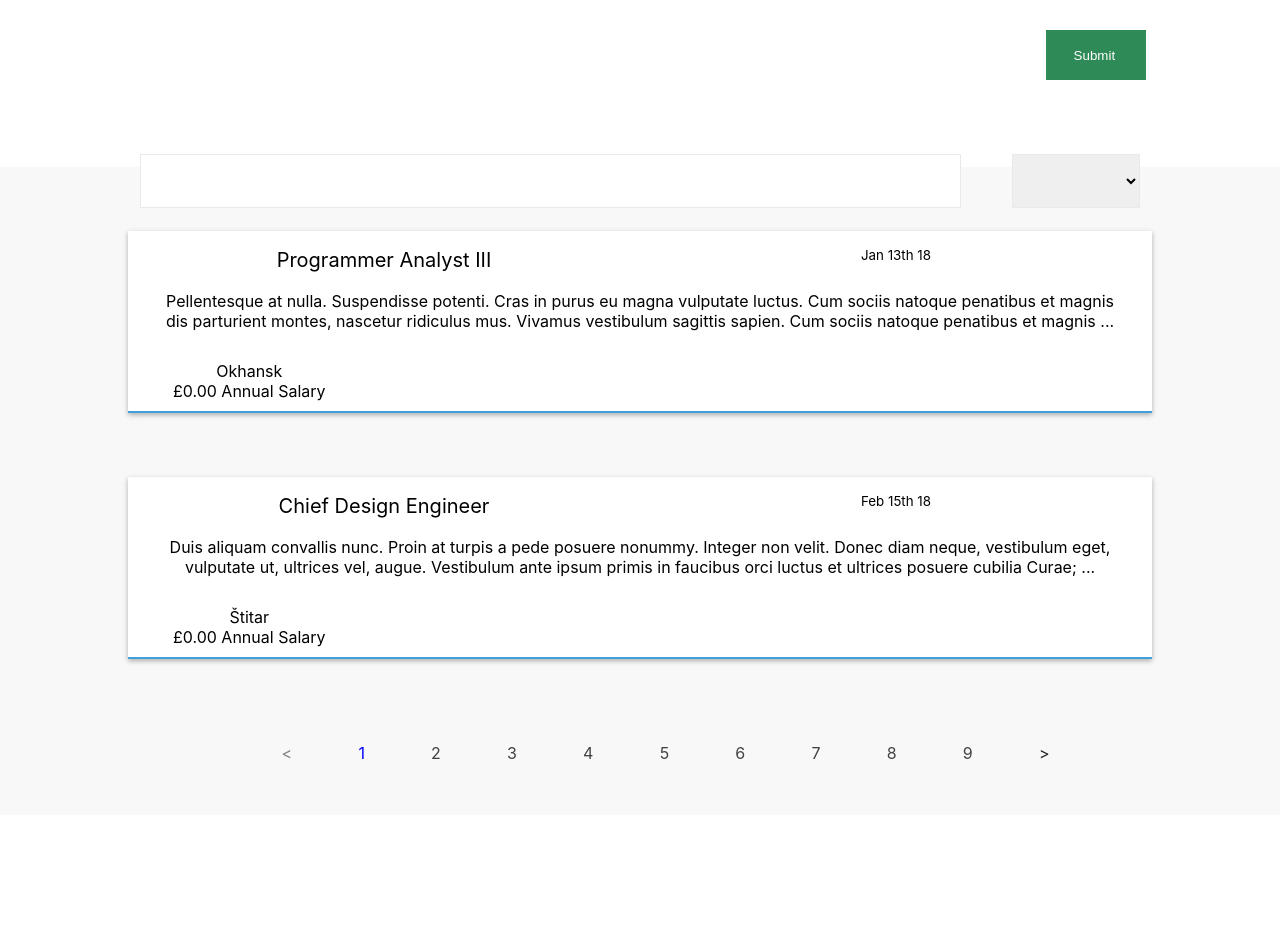
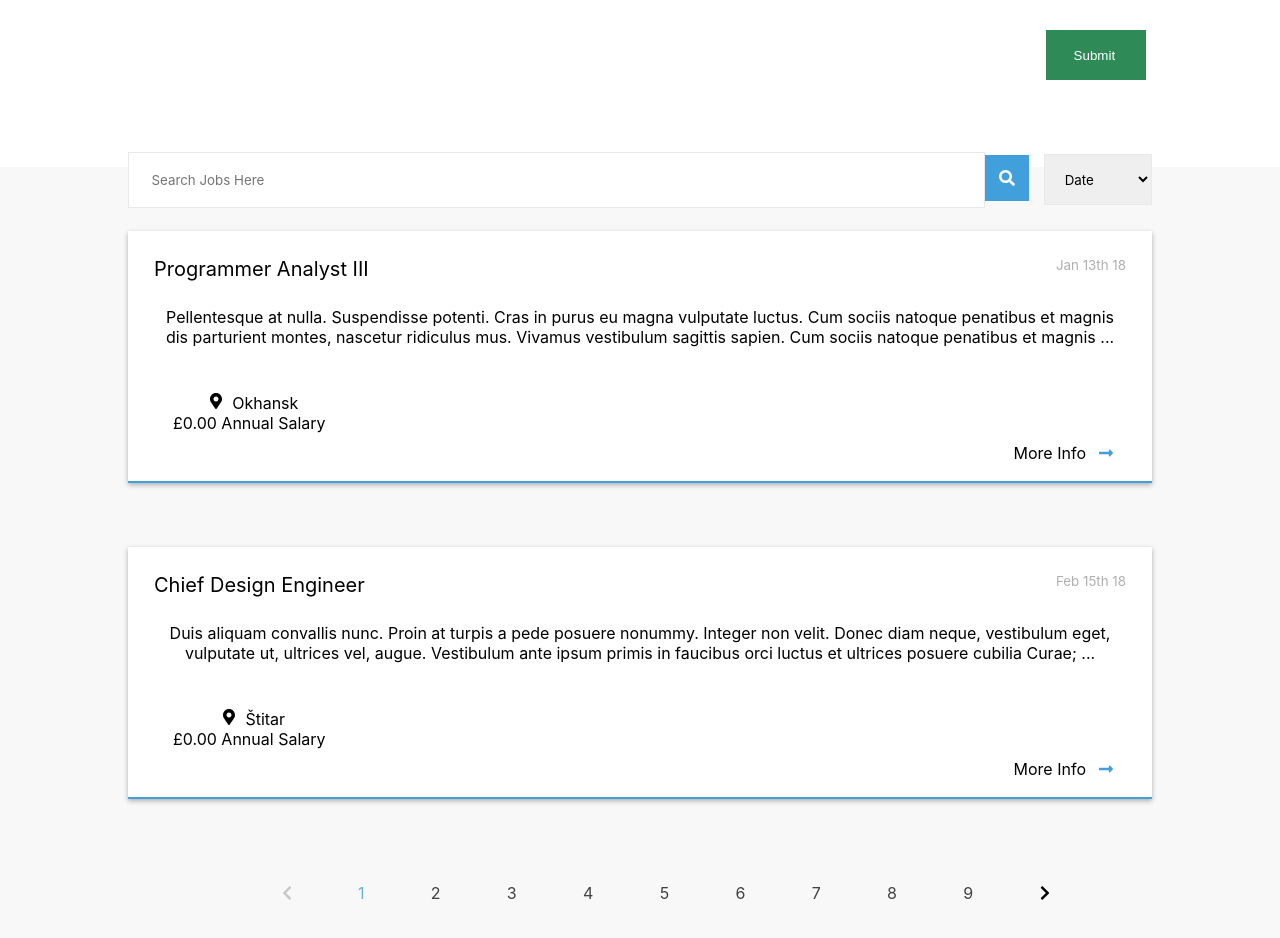
Before and after one commit to GeorgeWL/react-itc-test, a React (Create React App) app: page / in a window 1280 px wide. Shown: the part 722-1660 px from the top of the page. Before the commit the page ends 1557 px from the top, so only its background shows below. Built offline with nearby package versions, Linux system fonts and the light colour scheme.

Commit message:
add icons. change search to have icon. add read more

```diff
--- a/package.json
+++ b/package.json
@@ -3,6 +3,9 @@
   "version": "0.1.0",
   "private": true,
   "dependencies": {
+    "@fortawesome/fontawesome-svg-core": "^1.2.15",
+    "@fortawesome/free-solid-svg-icons": "^5.7.2",
+    "@fortawesome/react-fontawesome": "^0.1.4",
     "classnames": "^2.2.6",
     "formik": "^1.5.0",
     "fuse.js": "^3.4.2",
--- a/src/App.sass
+++ b/src/App.sass
@@ -14,12 +14,14 @@ main
   h2
     font-weight: normal
     font-size: 1.25em
-  input,textarea, select
+  input,textarea,select
     border: 1px solid #e9e9e9
     padding: 2.5%
     margin: 2% 0
     font-family: -apple-system, BlinkMacSystemFont, 'Segoe UI', Roboto, Oxygen, Ubuntu, Cantarell, 'Open Sans', 'Helvetica Neue', sans-serif
-
+  select
+    height: fit-content
+    padding: 1.5%
 .App-header
   margin: 0 !important
   width: 100%
--- a/src/components/Pagination.js
+++ b/src/components/Pagination.js
@@ -3,7 +3,8 @@ import ClassNames from 'classnames'
 import Styles from './css/Pagination.module.sass';
 import PropTypes from 'prop-types';
 import _ from 'lodash';
-
+import {FontAwesomeIcon} from '@fortawesome/react-fontawesome'
+import {faChevronRight, faChevronLeft} from '@fortawesome/free-solid-svg-icons'
 class Pagination extends Component {
 
     render(props) {
@@ -28,7 +29,7 @@ class Pagination extends Component {
                         onClick={onPrev}
                         className={ClassNames(Styles.btn, !enablePrev ? Styles.disabled : null)}
                     >
-                        &lt;
+                        <FontAwesomeIcon icon={faChevronLeft}/>
                     </div>
                     {
                         _.times(totalPageCount, index => {
@@ -46,7 +47,7 @@ class Pagination extends Component {
                         onClick={onNext}
                         className={ClassNames(Styles.btn, !enableNext ? Styles.disabled : null)}
                     >
-                        &gt;
+                        <FontAwesomeIcon icon={faChevronRight}/>
                     </div>
                 </div>
             </div>
--- a/src/components/SearchInput.js
+++ b/src/components/SearchInput.js
@@ -1,8 +1,9 @@
 import React, { Component } from 'react';
 import ClassNames from 'classnames'
 import PropTypes from 'prop-types';
-// import _ from 'lodash';
-
+import Styles from './css/SearchInput.module.sass';
+import { FontAwesomeIcon } from '@fortawesome/react-fontawesome'
+import { faSearch } from '@fortawesome/free-solid-svg-icons'
 class SearchInput extends Component {
 
     onChange = (evt) => {
@@ -15,11 +16,21 @@ class SearchInput extends Component {
             className
         } = this.props;
         return (
-            <input
-                className={ClassNames(className)}
-                value={value}
-                onChange={this.onChange}
-            />
+            <div
+                className={Styles.container}
+            >
+                <input
+                    className={ClassNames(className)}
+                    value={value}
+                    placeholder={'Search Jobs Here'}
+                    onChange={this.onChange}
+                />
+                <div
+                    className={Styles.btn}
+                >
+                    <FontAwesomeIcon icon={faSearch} />
+                </div>
+            </div>
         )
     }
 }
--- a/src/components/VacancyItem.js
+++ b/src/components/VacancyItem.js
@@ -4,7 +4,8 @@ import Styles from './css/VacancyItem.module.sass';
 import PropTypes from 'prop-types';
 import _ from 'lodash';
 import moment from 'moment';
-
+import { FontAwesomeIcon } from '@fortawesome/react-fontawesome';
+import { faMapMarkerAlt, faLongArrowAltRight } from '@fortawesome/free-solid-svg-icons'
 class VacancyItem extends Component {
 
     render(props) {
@@ -31,15 +32,22 @@ class VacancyItem extends Component {
                 <div
                     className={Styles.footer}
                 >
-                    <div>
-                        {
-                            //feather icon here
-                            data.location
-                        }
+                    <div className={Styles.location}>
+                        <FontAwesomeIcon icon={faMapMarkerAlt} />
+                        {data.location}
                     </div>
-                    <div>
+                    <div
+                        className={Styles.salary}
+                    >
                         {data.salary} Annual Salary
                     </div>
+                </div>
+                <div className={Styles.subFooter}>
+                    More Info
+                    <FontAwesomeIcon
+                        icon={faLongArrowAltRight}
+                        className={Styles.more}
+                    />
                 </div>
             </div>
         )
--- a/src/components/css/Pagination.module.sass
+++ b/src/components/css/Pagination.module.sass
@@ -13,12 +13,12 @@
             cursor: pointer
             user-select: none
         .btn
-            color: #212121
+            color: #000000
             font-weight: extrabold
             &.disabled
                 font-weight: normal
                 pointer-events: none
-                color: grey
+                color: #C8C8C8
         .item
             &.current
-                color: blue
+                color: #64B1E0
--- /dev/null
+++ b/src/components/css/SearchInput.module.sass
@@ -0,0 +1,26 @@
+.container
+    width: 100%
+    display: flex
+    flex-direction: row
+    margin-right: 1.5%
+    input
+        width: calc(100% - 60px)
+        height: 9px
+        float: left
+        // padding: 5px !important
+    .btn
+        margin: auto
+        text-align: center
+        background-color: #41A0DB
+        float: left
+        color: white
+        width: 46px
+        height: 46px
+        top: -2px
+        display: block
+        position: relative
+        >*
+            position: absolute
+            left: 50%
+            top: 50%
+            margin: -8px
--- a/src/components/css/VacancyItem.module.sass
+++ b/src/components/css/VacancyItem.module.sass
@@ -1,13 +1,18 @@
 .container
     display: grid
     grid-template-columns: 1fr 1fr
-    grid-template-rows:  1fr 1fr 1fr
+    grid-template-rows:  1fr 1fr .5fr .5fr
     justify-content: center
     background-color: white
     border-bottom: 2px solid #41a0db
     box-shadow: 0 2px 5px rgba(0,0,0,0.3);
     small
-        margin: 16px
+        margin: 26px
+        justify-self: right
+        color: #AFAFAF
+    h2
+        margin: 26px
+        justify-self: left
     .main
         grid-column: span 2
         margin: 0 25px
@@ -16,3 +21,20 @@
         justify-self: left
         display: flex
         flex-direction: column
+        .location
+            display: flex
+            flex-direction: row
+            justify-content: center
+            >*
+                margin: 0 10px
+    .subFooter
+        grid-column: span 2
+        justify-self: right
+        grid-gap: 0
+        margin: 0 26px
+        cursor: pointer
+        >*
+            margin: 0 10px
+        .more
+            color: #41A0DB
+            width: 20px
--- a/src/components/css/VacancyList.module.sass
+++ b/src/components/css/VacancyList.module.sass
@@ -13,8 +13,3 @@
         justify-content: center
         position: absolute
         top: -65px
-        height: 45px
-        input
-            margin-right: 5%
-            width: 75%
-            // padding: 5px !important
```
Also changed, not shown: src/components/SearchFilter.js (+6 -5 lines), 1 other file (tests, documents, lock files or other folders).
